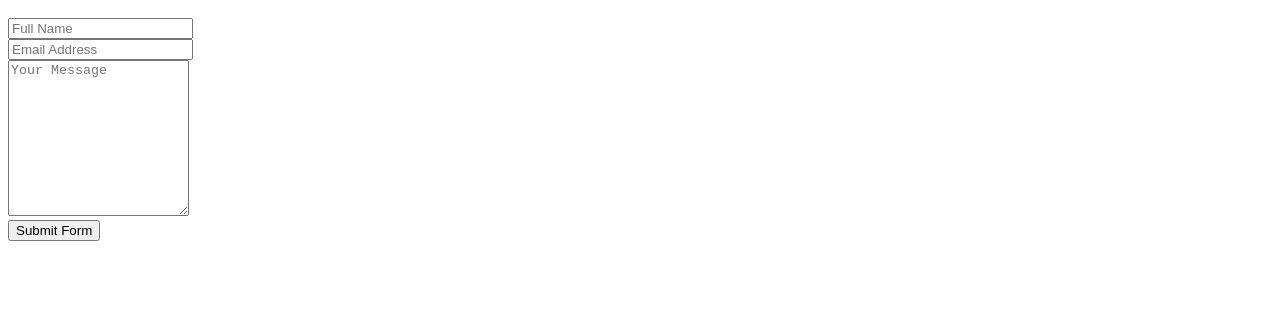
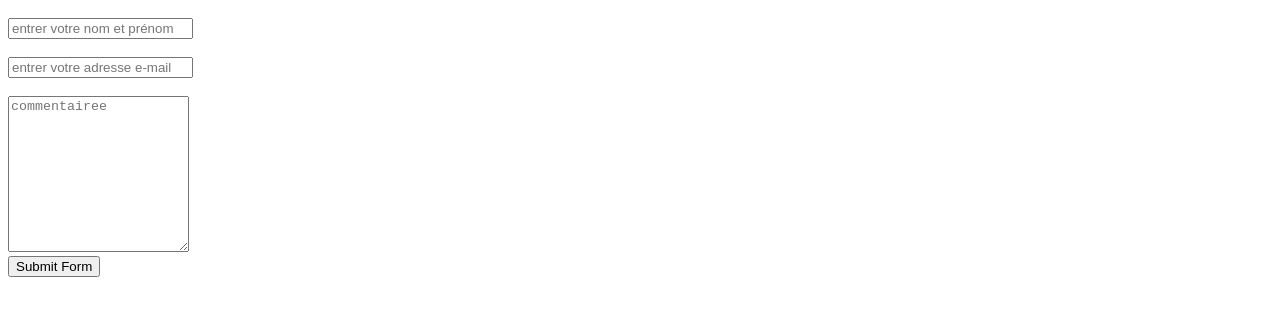
Before and after one commit to martinPC23/potefoglio_pratcroce.github.io, a plain HTML site: page contact.html in a window 1280 px wide. Shown: the part 120-436 px from the top of the page. Drawn offline with Linux system fonts and the light colour scheme.

Commit message:
Update contact.html

```diff
--- a/contact.html
+++ b/contact.html
@@ -22,19 +22,21 @@
             </div>
 
             <h1>formulaire de contact</h1>
-            <form target="_blank" action="https://formsubmit.co/martlya23213@gmail.com" method="POST">
+            <form target="_blank" action="https://formsubmit.co/martlya23213@gmail.com@email.com" method="POST">
               <div class="form-group">
                 <div class="form-row">
                   <div class="col">
-                    <input type="text" name="name" class="form-control" placeholder="Full Name" required>
+                    <input type="text" name="name" class="form-control" placeholder="entrer votre nom et prénom" required>
                   </div>
+                  </br>
                   <div class="col">
-                    <input type="email" name="email" class="form-control" placeholder="Email Address" required>
+                    <input type="email" name="email" class="form-control" placeholder="entrer votre adresse e-mail" required>
                   </div>
+                </br>
                 </div>
               </div>
               <div class="form-group">
-                <textarea placeholder="Your Message" class="form-control" name="message" rows="10" required></textarea>
+                <textarea placeholder="commentairee" class="form-control" name="message" rows="10" required></textarea>
               </div>
               <button type="submit" class="btn btn-lg btn-dark btn-block">Submit Form</button>
             </form>
```
